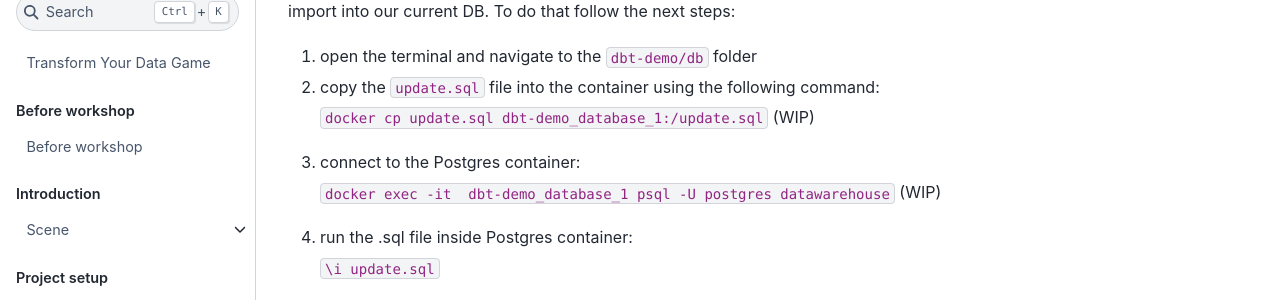
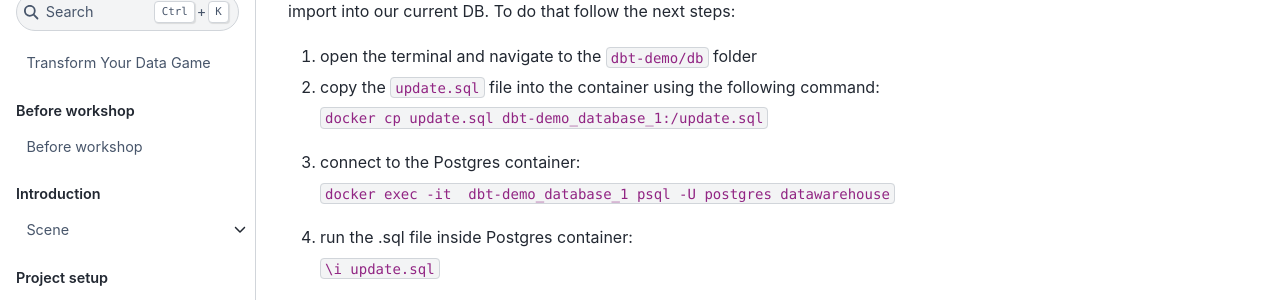
Before and after one commit to strvcom/dbt-workshop, a Jupyter Book: the page built from chapters/06/exercise.md, in a window 1280 px wide and 1287 px high. Shown: the part 270-570 px from the top of the window. Built offline with Jupyter Book 1.0.4 settings and Sphinx 7.4.7 and the Sphinx Book theme 1.1.4, drawn with Linux system fonts in a browser that asks for light colours.

Commit message:
feat: updated based on comments

```diff
--- a/chapters/06/exercise.md
+++ b/chapters/06/exercise.md
@@ -7,11 +7,11 @@ To proceed with this exercise we first need to have some new or updated records
 
 2. copy the `update.sql` file into the container using the following command:
 
-    `docker cp update.sql dbt-demo_database_1:/update.sql` (WIP)
+    `docker cp update.sql dbt-demo_database_1:/update.sql`
 
 2. connect to the Postgres container:
 
-    `docker exec -it  dbt-demo_database_1 psql -U postgres datawarehouse`  (WIP)
+    `docker exec -it  dbt-demo_database_1 psql -U postgres datawarehouse`
 
 3. run the .sql file inside Postgres container:
 
```
Also changed, not shown: chapters/03/intro.md (+1 -1 lines).
